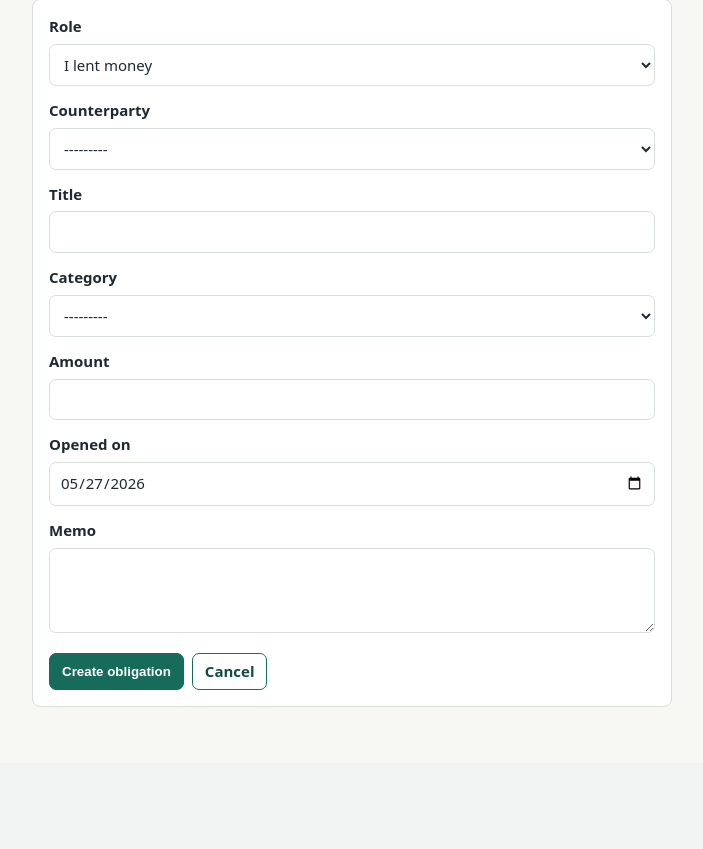
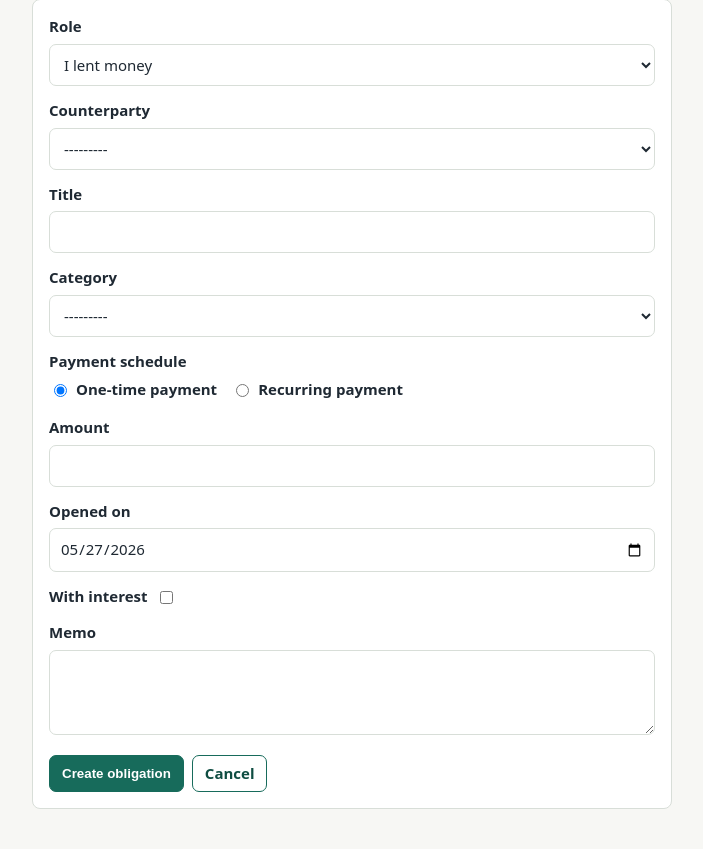
Before and after one commit to Turkevych96/TrustTrack, a Django app: page /obligations/new/ in a window 1280 px wide. Shown: the part 157-1006 px from the top of the page, without its empty margins (288-991 px from the left). Before the commit the page ends 864 px from the top, so only its background shows below. Run offline with Django 5.2, Linux system fonts and the light colour scheme; the visitor is signed in with stand-in values (Sample User, id 1); data comes from the database, SQL or seed files in the repository; data that the repository does not hold is empty.

Commit message:
feat: enhance obligation form with recurring payment options and interest rate handling

```diff
--- a/ledger/forms.py
+++ b/ledger/forms.py
@@ -8,6 +8,17 @@ from django.utils import timezone
 
 from ledger.models import EventSeries, EventSeriesVersion, FinancialEvent, InterestRatePeriod, Obligation, ObligationCategory
 from ledger.services.money import units_from_decimal
+
+
+DAY_OF_WEEK_CHOICES = (
+    (0, 'Monday'),
+    (1, 'Tuesday'),
+    (2, 'Wednesday'),
+    (3, 'Thursday'),
+    (4, 'Friday'),
+    (5, 'Saturday'),
+    (6, 'Sunday'),
+)
 
 
 class MoneyForm(forms.Form):
@@ -32,22 +43,94 @@ class UserChoiceField(forms.ModelChoiceField):
 class CreateObligationForm(MoneyForm):
     ROLE_LENT = 'lent'
     ROLE_BORROWED = 'borrowed'
+    PAYMENT_MODE_ONE_TIME = 'one_time'
+    PAYMENT_MODE_RECURRING = 'recurring'
+
     ROLE_CHOICES = (
         (ROLE_LENT, 'I lent money'),
         (ROLE_BORROWED, 'I borrowed money'),
+    )
+    PAYMENT_MODE_CHOICES = (
+        (PAYMENT_MODE_ONE_TIME, 'One-time payment'),
+        (PAYMENT_MODE_RECURRING, 'Recurring payment'),
     )
 
     role = forms.ChoiceField(choices=ROLE_CHOICES)
     counterparty = UserChoiceField(queryset=get_user_model().objects.none())
     title = forms.CharField(max_length=160)
     category = forms.ModelChoiceField(queryset=ObligationCategory.objects.none(), required=False)
+    payment_mode = forms.ChoiceField(
+        label='Payment schedule',
+        choices=PAYMENT_MODE_CHOICES,
+        initial=PAYMENT_MODE_ONE_TIME,
+        required=False,
+        widget=forms.RadioSelect,
+    )
     opened_on = forms.DateField(
         initial=timezone.localdate,
         widget=forms.DateInput(attrs={'type': 'date'}),
     )
+    recurring_frequency = forms.ChoiceField(
+        label='Repeat',
+        choices=EventSeries.Frequency.choices,
+        initial=EventSeries.Frequency.MONTHLY,
+        required=False,
+    )
+    recurring_day_of_month = forms.IntegerField(
+        label='Day of month',
+        min_value=1,
+        max_value=31,
+        initial=1,
+        required=False,
+    )
+    recurring_day_of_week = forms.ChoiceField(
+        label='Day of week',
+        choices=DAY_OF_WEEK_CHOICES,
+        required=False,
+    )
+    recurring_starts_on = forms.DateField(
+        label='Recurring starts on',
+        required=False,
+        widget=forms.DateInput(attrs={'type': 'date'}),
+    )
+    recurring_ends_on = forms.DateField(
+        label='Recurring ends on',
+        required=False,
+        widget=forms.DateInput(attrs={'type': 'date'}),
+    )
+    has_interest = forms.BooleanField(label='With interest', required=False)
+    annual_rate_percent = forms.DecimalField(
+        label='Annual interest rate (%)',
+        max_digits=9,
+        decimal_places=4,
+        min_value=Decimal('0.0001'),
+        required=False,
+        widget=forms.NumberInput(attrs={'step': '0.0001', 'min': '0.0001'}),
+        help_text='Example: 3.5 means 3.5% APR.',
+    )
     memo = forms.CharField(required=False, widget=forms.Textarea(attrs={'rows': 3}))
 
     def __init__(self, *args, user, **kwargs):
+        if args and args[0] is not None:
+            data = args[0].copy()
+            payment_mode = data.get('payment_mode') or self.PAYMENT_MODE_ONE_TIME
+            frequency = data.get('recurring_frequency') or EventSeries.Frequency.MONTHLY
+            if payment_mode != self.PAYMENT_MODE_RECURRING:
+                for field_name in (
+                    'recurring_frequency',
+                    'recurring_day_of_month',
+                    'recurring_day_of_week',
+                    'recurring_starts_on',
+                    'recurring_ends_on',
+                ):
+                    data[field_name] = ''
+            elif frequency == EventSeries.Frequency.MONTHLY:
+                data['recurring_day_of_week'] = ''
+            else:
+                data['recurring_day_of_month'] = ''
+            if not data.get('has_interest'):
+                data['annual_rate_percent'] = ''
+            args = (data, *args[1:])
         super().__init__(*args, **kwargs)
         self.user = user
         self.fields['counterparty'].queryset = (
@@ -57,13 +140,105 @@ class CreateObligationForm(MoneyForm):
             .order_by('username')
         )
         self.fields['category'].queryset = ObligationCategory.objects.filter(active=True).order_by('name')
-        self.order_fields(['role', 'counterparty', 'title', 'category', 'amount', 'opened_on', 'memo'])
+        self.order_fields([
+            'role',
+            'counterparty',
+            'title',
+            'category',
+            'payment_mode',
+            'amount',
+            'opened_on',
+            'recurring_frequency',
+            'recurring_day_of_month',
+            'recurring_day_of_week',
+            'recurring_starts_on',
+            'recurring_ends_on',
+            'has_interest',
+            'annual_rate_percent',
+            'memo',
+        ])
+
+    def clean(self):
+        cleaned_data = super().clean()
+        opened_on = cleaned_data.get('opened_on')
+        payment_mode = cleaned_data.get('payment_mode') or self.PAYMENT_MODE_ONE_TIME
+        cleaned_data['payment_mode'] = payment_mode
+
+        if payment_mode == self.PAYMENT_MODE_RECURRING:
+            starts_on = cleaned_data.get('recurring_starts_on') or opened_on
+            ends_on = cleaned_data.get('recurring_ends_on')
+            frequency = cleaned_data.get('recurring_frequency') or EventSeries.Frequency.MONTHLY
+            day_of_month = cleaned_data.get('recurring_day_of_month')
+            day_of_week = cleaned_data.get('recurring_day_of_week')
+
+            cleaned_data['recurring_starts_on'] = starts_on
+            cleaned_data['recurring_frequency'] = frequency
+            if starts_on and ends_on and ends_on < starts_on:
+                self.add_error('recurring_ends_on', 'End date cannot be before start date.')
+            if frequency == EventSeries.Frequency.MONTHLY and not day_of_month:
+                self.add_error('recurring_day_of_month', 'Day of month is required for monthly schedules.')
+            if frequency in (EventSeries.Frequency.WEEKLY, EventSeries.Frequency.BIWEEKLY) and day_of_week in (None, ''):
+                self.add_error('recurring_day_of_week', 'Day of week is required for weekly schedules.')
+            if frequency == EventSeries.Frequency.MONTHLY:
+                cleaned_data['recurring_day_of_week'] = None
+            else:
+                cleaned_data['recurring_day_of_month'] = None
+                cleaned_data['recurring_day_of_week'] = _clean_day_of_week(day_of_week)
+
+        if cleaned_data.get('has_interest') and not cleaned_data.get('annual_rate_percent'):
+            self.add_error('annual_rate_percent', 'Interest rate is required when interest is enabled.')
+        return cleaned_data
 
     def get_participants(self):
         counterparty = self.cleaned_data['counterparty']
         if self.cleaned_data['role'] == self.ROLE_LENT:
             return self.user, counterparty
         return counterparty, self.user
+
+    def is_recurring(self):
+        return self.cleaned_data.get('payment_mode') == self.PAYMENT_MODE_RECURRING
+
+    def save_recurring_series(self, obligation):
+        if not self.is_recurring():
+            return None
+
+        series = EventSeries(
+            obligation=obligation,
+            name=self.cleaned_data['title'],
+            event_type=FinancialEvent.EventType.SCHEDULED_CHARGE,
+            frequency=self.cleaned_data['recurring_frequency'],
+            day_of_month=self.cleaned_data.get('recurring_day_of_month'),
+            day_of_week=self.cleaned_data.get('recurring_day_of_week'),
+            starts_on=self.cleaned_data['recurring_starts_on'],
+            ends_on=self.cleaned_data.get('recurring_ends_on'),
+            memo=self.cleaned_data.get('memo', ''),
+        )
+        series.full_clean()
+        series.save()
+
+        version = EventSeriesVersion(
+            event_series=series,
+            amount_units=self.amount_units,
+            valid_from=self.cleaned_data['recurring_starts_on'],
+            memo=self.cleaned_data.get('memo', ''),
+        )
+        version.full_clean()
+        version.save()
+        return series
+
+    def save_interest_rate(self, obligation):
+        if not self.cleaned_data.get('has_interest'):
+            return None
+
+        rate = InterestRatePeriod(
+            obligation=obligation,
+            annual_rate_percent=self.cleaned_data['annual_rate_percent'],
+            effective_from=self.cleaned_data['opened_on'],
+            memo=self.cleaned_data.get('memo', ''),
+        )
+        rate.full_clean()
+        rate.save()
+        return rate
 
 
 class RepaymentForm(MoneyForm):
@@ -133,15 +308,6 @@ class RecurringChargeForm(MoneyForm):
     EVENT_TYPE_CHOICES = (
         (FinancialEvent.EventType.SCHEDULED_CHARGE, 'Scheduled charge - increases debt'),
         (FinancialEvent.EventType.REPAYMENT, 'Automatic repayment - decreases debt'),
-    )
-    DAY_OF_WEEK_CHOICES = (
-        (0, 'Monday'),
-        (1, 'Tuesday'),
-        (2, 'Wednesday'),
-        (3, 'Thursday'),
-        (4, 'Friday'),
-        (5, 'Saturday'),
-        (6, 'Sunday'),
     )
 
     event_type = forms.ChoiceField(
@@ -238,7 +404,7 @@ class RecurringSeriesUpdateForm(forms.ModelForm):
         widget=forms.Textarea(attrs={'rows': 3}),
     )
 
-    day_of_week = forms.ChoiceField(choices=RecurringChargeForm.DAY_OF_WEEK_CHOICES, required=False)
+    day_of_week = forms.ChoiceField(choices=DAY_OF_WEEK_CHOICES, required=False)
 
     class Meta:
         model = EventSeries
--- a/ledger/templates/ledger/base.html
+++ b/ledger/templates/ledger/base.html
@@ -288,6 +288,29 @@
             background: white;
             color: var(--ink);
         }
+        input[type="checkbox"], input[type="radio"] {
+            width: auto;
+        }
+        [data-field-name="payment_mode"] > div {
+            display: flex;
+            flex-wrap: wrap;
+            gap: 8px 14px;
+        }
+        [data-field-name="payment_mode"] > div label {
+            display: inline-flex;
+            align-items: center;
+            gap: 6px;
+            margin-bottom: 0;
+            font-weight: 600;
+        }
+        [data-field-name="has_interest"] {
+            display: flex;
+            align-items: center;
+            gap: 8px;
+        }
+        [data-field-name="has_interest"] label {
+            margin-bottom: 0;
+        }
         .field-error, .errorlist {
             color: var(--danger);
             margin: 6px 0 0;
--- a/ledger/templates/ledger/form.html
+++ b/ledger/templates/ledger/form.html
@@ -29,19 +29,69 @@
 </form>
 <script>
     (() => {
-        const frequency = document.getElementById('id_frequency');
-        const monthField = document.querySelector('[data-field-name="day_of_month"]');
-        const weekField = document.querySelector('[data-field-name="day_of_week"]');
-        if (!frequency || !monthField || !weekField) return;
-
-        const syncScheduleFields = () => {
-            const isMonthly = frequency.value === 'monthly';
-            monthField.hidden = !isMonthly;
-            weekField.hidden = isMonthly;
+        const field = (name) => document.querySelector(`[data-field-name="${name}"]`);
+        const setFieldHidden = (element, hidden) => {
+            element.hidden = hidden;
+            element.querySelectorAll('input, select, textarea').forEach((control) => {
+                control.disabled = hidden;
+            });
         };
 
-        frequency.addEventListener('change', syncScheduleFields);
-        syncScheduleFields();
+        const syncScheduleFields = (frequency, monthField, weekField) => {
+            if (!frequency || !monthField || !weekField) return;
+            const isMonthly = frequency.value === 'monthly';
+            setFieldHidden(monthField, !isMonthly);
+            setFieldHidden(weekField, isMonthly);
+        };
+
+        const bindScheduleFields = (frequencyId, monthFieldName, weekFieldName) => {
+            const frequency = document.getElementById(frequencyId);
+            const monthField = field(monthFieldName);
+            const weekField = field(weekFieldName);
+            if (!frequency || !monthField || !weekField) return () => {};
+
+            const sync = () => syncScheduleFields(frequency, monthField, weekField);
+            frequency.addEventListener('change', sync);
+            sync();
+            return sync;
+        };
+
+        bindScheduleFields('id_frequency', 'day_of_month', 'day_of_week');
+        const syncRecurringScheduleFields = bindScheduleFields(
+            'id_recurring_frequency',
+            'recurring_day_of_month',
+            'recurring_day_of_week',
+        );
+
+        const recurringFields = [
+            'recurring_frequency',
+            'recurring_day_of_month',
+            'recurring_day_of_week',
+            'recurring_starts_on',
+            'recurring_ends_on',
+        ].map(field).filter(Boolean);
+        const paymentModeInputs = Array.from(document.querySelectorAll('input[name="payment_mode"]'));
+        const syncRecurringFields = () => {
+            if (!paymentModeInputs.length) return;
+            const selected = paymentModeInputs.find((input) => input.checked);
+            const isRecurring = selected && selected.value === 'recurring';
+            recurringFields.forEach((element) => {
+                setFieldHidden(element, !isRecurring);
+            });
+            if (isRecurring) syncRecurringScheduleFields();
+        };
+        paymentModeInputs.forEach((input) => input.addEventListener('change', syncRecurringFields));
+        syncRecurringFields();
+
+        const interestToggle = document.getElementById('id_has_interest');
+        const interestRateField = field('annual_rate_percent');
+        if (interestToggle && interestRateField) {
+            const syncInterestField = () => {
+                setFieldHidden(interestRateField, !interestToggle.checked);
+            };
+            interestToggle.addEventListener('change', syncInterestField);
+            syncInterestField();
+        }
     })();
 </script>
 {% endblock %}
--- a/ledger/views.py
+++ b/ledger/views.py
@@ -239,6 +239,8 @@ def obligation_create(request):
                         memo=form.cleaned_data.get('memo', ''),
                         category=category.name if category else '',
                     )
+                    form.save_recurring_series(obligation)
+                    form.save_interest_rate(obligation)
                 return redirect('ledger:obligation_detail', pk=obligation.pk)
             except ValidationError as error:
                 form.add_error(None, error)
--- a/trusttrack/settings.py
+++ b/trusttrack/settings.py
@@ -25,7 +25,8 @@ SECRET_KEY = 'django-insecure-5gy308)ay*ks_jyq#b_l9=+hzi$^!%r!8zy)()(m7#g-d%iz#t
 # SECURITY WARNING: don't run with debug turned on in production!
 DEBUG = True
 
-ALLOWED_HOSTS = []
+ALLOWED_HOSTS = ['127.0.0.1']
+CSRF_TRUSTED_ORIGINS = ['http://localhost:8001', 'http://127.0.0.1:8001']
 
 
 # Application definition
```
Also changed, not shown: ledger/tests.py (+95 -0 lines).
